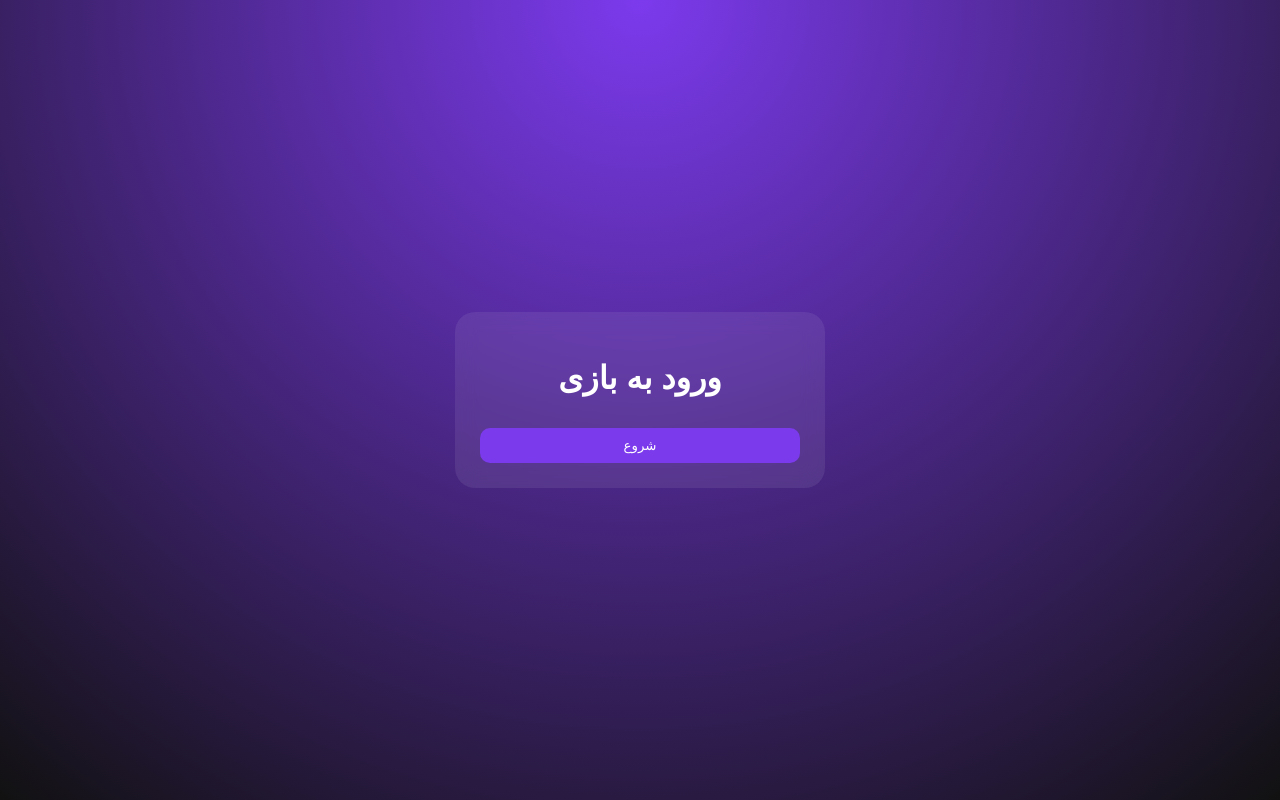
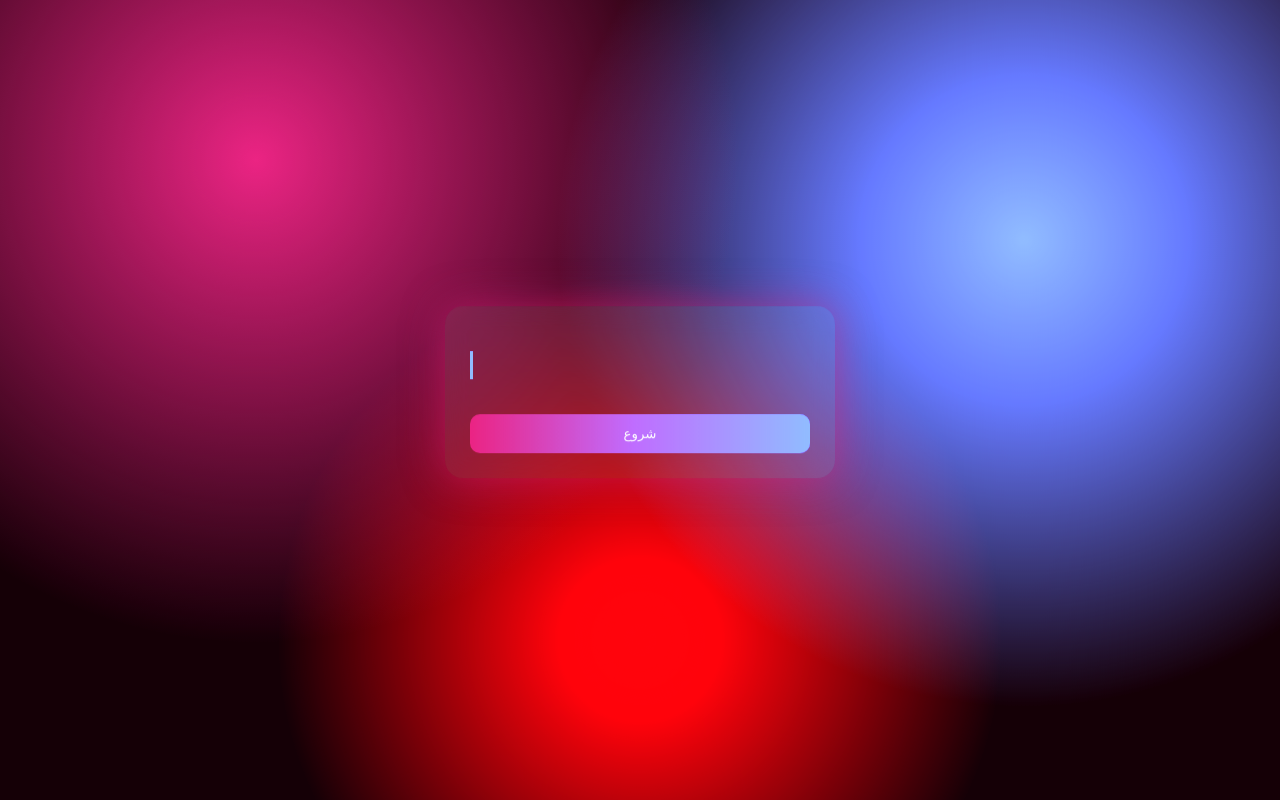
Before and after one commit to amiramiri178w79r7q8e89-wq/khafan-site, a React (Vite) app: page /register in a window 1280 px wide. Built offline with nearby package versions, Linux system fonts and the light colour scheme.

Commit message:
fix build + register flow + admin

```diff
--- a/src/App.css
+++ b/src/App.css
@@ -1,52 +1,63 @@
 body {
   margin: 0;
-  font-family: sans-serif;
+  font-family: Arial;
+  overflow: hidden;
 }
 
+/* 🌈 BACKGROUND ANIMATION */
 .bg {
   height: 100vh;
   display: flex;
   justify-content: center;
   align-items: center;
-  background: linear-gradient(-45deg, #1a002b, #3b0a6f, #6d28d9, #111);
-  background-size: 400% 400%;
-  animation: gradient 10s ease infinite;
+  background: radial-gradient(circle at 20% 20%, #7c3aed, transparent 40%),
+              radial-gradient(circle at 80% 30%, #00f5ff, transparent 40%),
+              radial-gradient(circle at 50% 80%, #ff00ff, transparent 40%),
+              #0b0014;
+  animation: moveBg 10s infinite alternate;
 }
 
-@keyframes gradient {
-  0% {background-position:0% 50%}
-  50% {background-position:100% 50%}
-  100% {background-position:0% 50%}
+@keyframes moveBg {
+  0% { filter: hue-rotate(0deg); }
+  100% { filter: hue-rotate(60deg); }
 }
 
+/* 🧠 GLASS CARD */
 .card {
-  width: 320px;
+  width: 340px;
   padding: 25px;
-  border-radius: 20px;
+  border-radius: 18px;
   background: rgba(255,255,255,0.08);
-  backdrop-filter: blur(10px);
+  backdrop-filter: blur(12px);
+  color: white;
   text-align: center;
-  color: white;
-  box-shadow: 0 10px 40px rgba(0,0,0,0.4);
+  box-shadow: 0 0 40px rgba(124,58,237,0.5);
+  animation: float 3s ease-in-out infinite;
 }
 
+@keyframes float {
+  0%,100% { transform: translateY(0px); }
+  50% { transform: translateY(-10px); }
+}
+
+/* ✨ INPUT */
 .input {
   width: 100%;
   padding: 12px;
+  border-radius: 10px;
+  border: none;
   margin-top: 10px;
-  border-radius: 12px;
-  border: none;
-  outline: none;
   text-align: center;
 }
 
+/* 🎮 BUTTON */
 .btn {
+  width: 100%;
   margin-top: 15px;
-  width: 100%;
   padding: 12px;
   border: none;
-  border-radius: 12px;
-  background: #7c3aed;
+  border-radius: 10px;
+  background: linear-gradient(90deg,#7c3aed,#00f5ff);
   color: white;
   cursor: pointer;
   transition: 0.3s;
@@ -54,10 +65,34 @@ body {
 
 .btn:hover {
   transform: scale(1.05);
-  background: #5b21b6;
+  box-shadow: 0 0 20px #7c3aed;
 }
 
-.hint {
-  font-size: 12px;
-  opacity: 0.8;
+/* 🔄 LOADING SPINNER (Cyber Circle) */
+.loader {
+  width: 60px;
+  height: 60px;
+  border: 4px solid transparent;
+  border-top: 4px solid #00f5ff;
+  border-right: 4px solid #7c3aed;
+  border-radius: 50%;
+  animation: spin 1s linear infinite;
+  margin: 20px auto;
 }
+
+@keyframes spin {
+  100% { transform: rotate(360deg); }
+}
+
+/* ⌨️ TYPE EFFECT */
+.typing {
+  overflow: hidden;
+  border-right: .15em solid #00f5ff;
+  white-space: nowrap;
+  animation: typing 2s steps(30) infinite alternate;
+}
+
+@keyframes typing {
+  from { width: 0 }
+  to { width: 100% }
+}
--- a/src/Register.jsx
+++ b/src/Register.jsx
@@ -6,39 +6,33 @@ export default function Register() {
   const [code, setCode] = useState("");
   const [loading, setLoading] = useState(false);
 
-  const handlePhoneChange = (e) => {
-    const value = e.target.value.replace(/\D/g, "");
-    if (value.length <= 11) setPhone(value);
-  };
+  const onlyNumber = (v) => v.replace(/\D/g, "");
 
   const sendPhone = () => {
-    if (!phone.startsWith("09") || phone.length !== 11) {
-      alert("شماره معتبر نیست");
-      return;
-    }
+    if (!phone.startsWith("09") || phone.length !== 11) return;
+
     setLoading(true);
     setTimeout(() => {
       setLoading(false);
       setStep(2);
-    }, 1200);
+    }, 1500);
   };
 
-  const verifyCode = () => {
-    if (code.length < 4) return;
-
+  const verify = () => {
     setLoading(true);
     setTimeout(() => {
       setLoading(false);
       setStep(3);
-    }, 1200);
+    }, 1500);
   };
 
   return (
     <div className="bg">
+
       {/* STEP 0 */}
       {step === 0 && (
         <div className="card">
-          <h1>ورود به بازی</h1>
+          <h2 className="typing">ورود به بازی...</h2>
           <button className="btn" onClick={() => setStep(1)}>
             شروع
           </button>
@@ -48,13 +42,16 @@ export default function Register() {
       {/* STEP 1 */}
       {step === 1 && (
         <div className="card">
-          <h2>شماره موبایل</h2>
+          <h3>شماره موبایل را وارد کنید</h3>
+
           <input
+            className="input"
             value={phone}
-            onChange={handlePhoneChange}
+            onChange={(e) => setPhone(onlyNumber(e.target.value))}
+            maxLength={11}
             placeholder="09xxxxxxxxx"
-            className="input"
           />
+
           <button className="btn" onClick={sendPhone}>
             ارسال کد
           </button>
@@ -64,17 +61,16 @@ export default function Register() {
       {/* STEP 2 */}
       {step === 2 && (
         <div className="card">
-          <h2>کد تایید</h2>
-          <p className="hint">کد از طریق پیامک ارسال شد</p>
+          <h3 className="typing">کد تایید ارسال شد...</h3>
 
           <input
+            className="input"
             value={code}
-            onChange={(e) => setCode(e.target.value.replace(/\D/g, ""))}
+            onChange={(e) => setCode(onlyNumber(e.target.value))}
             placeholder="کد تایید"
-            className="input"
           />
 
-          <button className="btn" onClick={verifyCode}>
+          <button className="btn" onClick={verify}>
             تایید
           </button>
         </div>
@@ -83,10 +79,20 @@ export default function Register() {
       {/* STEP 3 */}
       {step === 3 && (
         <div className="card">
-          <h2>ثبت نام انجام شد</h2>
-          <p className="hint">در حال ورود به بازی...</p>
+          <h3 className="typing">ثبت نام شما انجام شد</h3>
+          <p>در حال ورود به بازی...</p>
+          <div className="loader"></div>
         </div>
       )}
+
+      {/* LOADING OVERLAY */}
+      {loading && (
+        <div className="card">
+          <div className="loader"></div>
+          <p className="typing">در حال پردازش...</p>
+        </div>
+      )}
+
     </div>
   );
 }
--- a/src/index.css
+++ b/src/index.css
@@ -1,45 +1,98 @@
 body {
   margin: 0;
-  font-family: sans-serif;
+  font-family: Arial;
+  overflow: hidden;
 }
 
+/* 🌈 BACKGROUND ANIMATION */
 .bg {
   height: 100vh;
   display: flex;
   justify-content: center;
   align-items: center;
-  background: radial-gradient(circle at top, #7c3aed, #111);
+  background: radial-gradient(circle at 20% 20%, #7c3aed, transparent 40%),
+              radial-gradient(circle at 80% 30%, #00f5ff, transparent 40%),
+              radial-gradient(circle at 50% 80%, #ff00ff, transparent 40%),
+              #0b0014;
+  animation: moveBg 10s infinite alternate;
 }
 
+@keyframes moveBg {
+  0% { filter: hue-rotate(0deg); }
+  100% { filter: hue-rotate(60deg); }
+}
+
+/* 🧠 GLASS CARD */
 .card {
-  width: 320px;
+  width: 340px;
   padding: 25px;
-  border-radius: 20px;
+  border-radius: 18px;
   background: rgba(255,255,255,0.08);
-  backdrop-filter: blur(10px);
+  backdrop-filter: blur(12px);
   color: white;
+  text-align: center;
+  box-shadow: 0 0 40px rgba(124,58,237,0.5);
+  animation: float 3s ease-in-out infinite;
+}
+
+@keyframes float {
+  0%,100% { transform: translateY(0px); }
+  50% { transform: translateY(-10px); }
+}
+
+/* ✨ INPUT */
+.input {
+  width: 100%;
+  padding: 12px;
+  border-radius: 10px;
+  border: none;
+  margin-top: 10px;
   text-align: center;
 }
 
-input {
+/* 🎮 BUTTON */
+.btn {
   width: 100%;
-  padding: 10px;
-  margin-top: 10px;
+  margin-top: 15px;
+  padding: 12px;
+  border: none;
   border-radius: 10px;
-  border: none;
+  background: linear-gradient(90deg,#7c3aed,#00f5ff);
+  color: white;
+  cursor: pointer;
+  transition: 0.3s;
 }
 
-button {
-  width: 100%;
-  margin-top: 10px;
-  padding: 10px;
-  border-radius: 10px;
-  border: none;
-  background: #7c3aed;
-  color: white;
-  cursor: pointer;
+.btn:hover {
+  transform: scale(1.05);
+  box-shadow: 0 0 20px #7c3aed;
 }
 
-button:hover {
-  background: #5b21b6;
+/* 🔄 LOADING SPINNER (Cyber Circle) */
+.loader {
+  width: 60px;
+  height: 60px;
+  border: 4px solid transparent;
+  border-top: 4px solid #00f5ff;
+  border-right: 4px solid #7c3aed;
+  border-radius: 50%;
+  animation: spin 1s linear infinite;
+  margin: 20px auto;
 }
+
+@keyframes spin {
+  100% { transform: rotate(360deg); }
+}
+
+/* ⌨️ TYPE EFFECT */
+.typing {
+  overflow: hidden;
+  border-right: .15em solid #00f5ff;
+  white-space: nowrap;
+  animation: typing 2s steps(30) infinite alternate;
+}
+
+@keyframes typing {
+  from { width: 0 }
+  to { width: 100% }
+}
```
